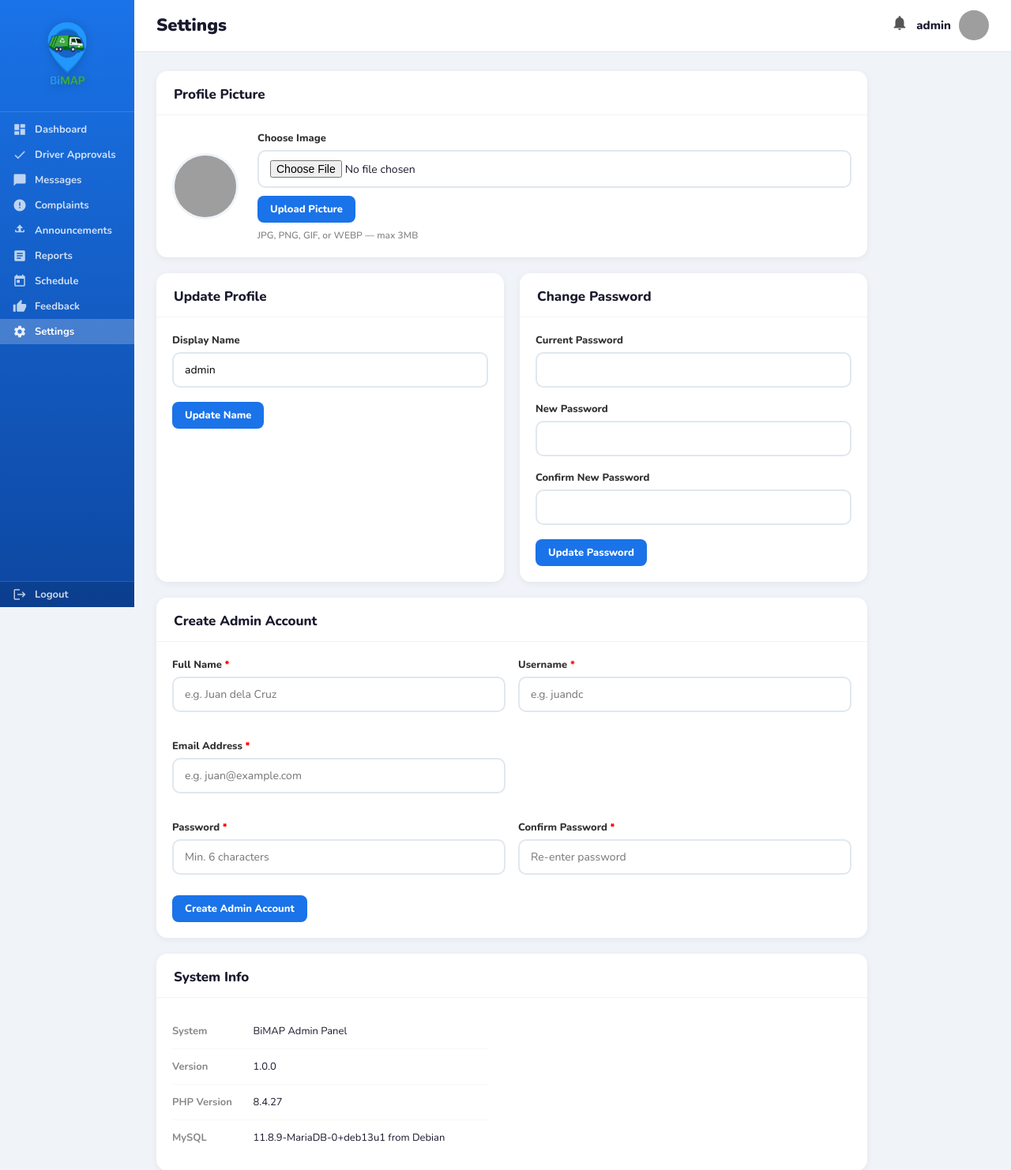
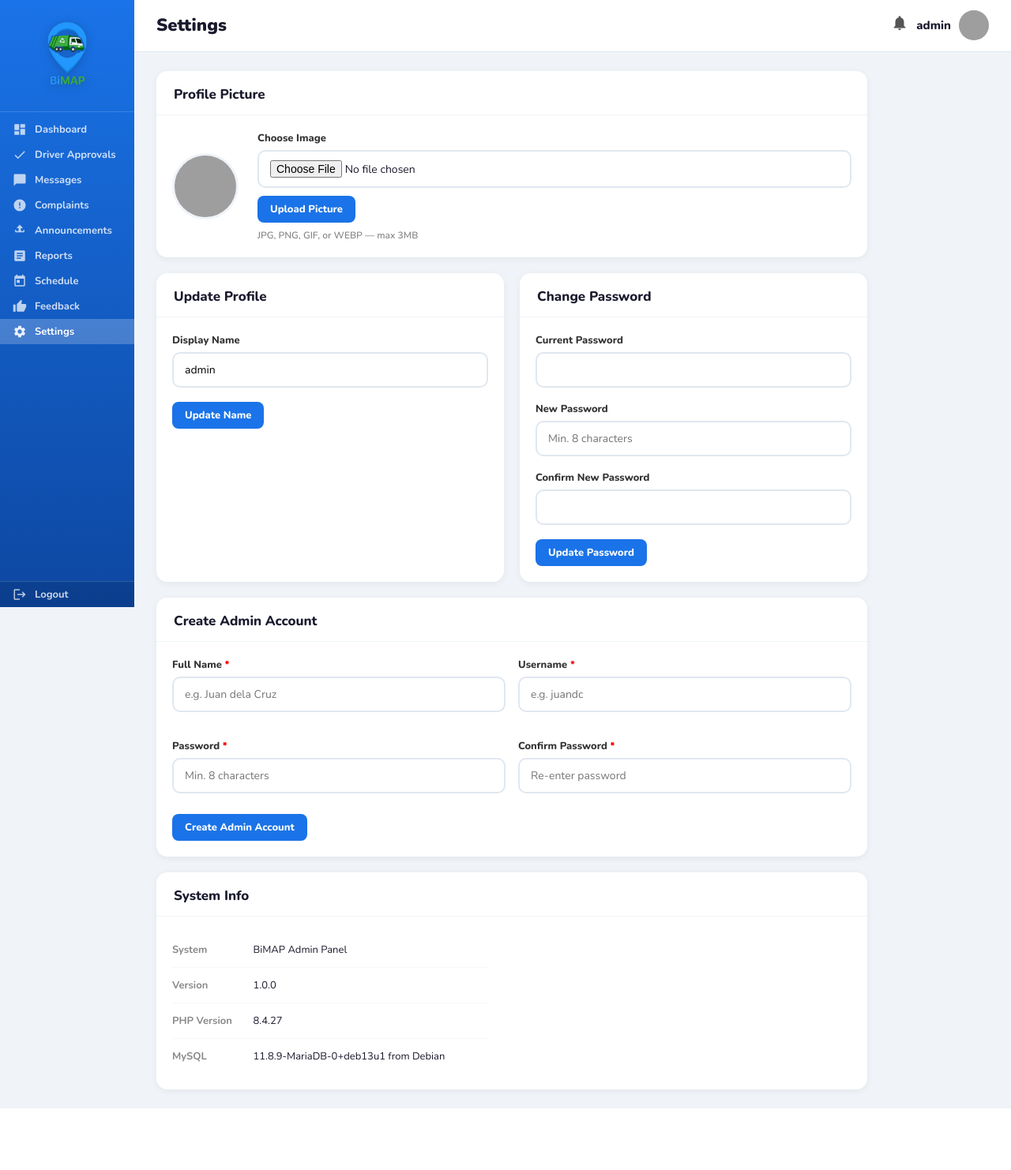
Before and after one commit to fukiemon/bimap-backend, a PHP site: page /admin/settings.php in a window 1280 px wide. Shown: the part 31-1513 px from the top of the page at 79% size. After the commit the page ends 1435 px from the top, so only its background shows below. Run offline with PHP 8.4, Linux system fonts and the light colour scheme; a user stored in the database is signed in; tables that the repository leaves empty hold one stand-in row (values such as "Sample post"); grey boxes are pictures that could not be loaded.

Commit message:
Update settings.php

```diff
--- a/admin/settings.php
+++ b/admin/settings.php
@@ -1,12 +1,14 @@
 <?php
 session_start();
 require_once '../includes/db.php';
+requireAdminLogin(); // before ANY handling below
 
 $page_title = 'Settings';
 $active_nav = 'settings';
 
 $success = '';
 $error = '';
+$adminId = (int)$_SESSION['admin_id'];
 
 // Change password
 if (isset($_POST['change_password'])) {
@@ -14,30 +16,30 @@ if (isset($_POST['change_password'])) {
     $new_pw = $_POST['new_password'] ?? '';
     $confirm = $_POST['confirm_password'] ?? '';
 
-    $admin = $conn->query("SELECT password FROM admin WHERE id=" . (int)$_SESSION['admin_id'])->fetch_assoc();
-    if (!password_verify($current, $admin['password'])) {
+    $s = $conn->prepare("SELECT password FROM admin WHERE id = ?");
+    $s->bind_param('i', $adminId);
+    $s->execute();
+    $admin = $s->get_result()->fetch_assoc();
+
+    if (!$admin || !password_verify($current, $admin['password'])) {
         $error = 'Current password is incorrect.';
-    } elseif (strlen($new_pw) < 6) {
-        $error = 'New password must be at least 6 characters.';
+    } elseif (strlen($new_pw) < 8) {
+        $error = 'New password must be at least 8 characters.';
     } elseif ($new_pw !== $confirm) {
         $error = 'Passwords do not match.';
     } else {
         $hash = password_hash($new_pw, PASSWORD_DEFAULT);
-        $conn->query("UPDATE admin SET password='$hash' WHERE id=" . (int)$_SESSION['admin_id']);
+        $u = $conn->prepare("UPDATE admin SET password = ? WHERE id = ?");
+        $u->bind_param('si', $hash, $adminId);
+        $u->execute();
         $success = 'Password updated successfully!';
     }
 }
 
 // Update profile picture
 //
-// NOTE: this used to save the upload to ../uploads/admin_profiles/ on disk
-// and store just the relative path in the DB. That breaks on Render (and
-// any container host): the container's local filesystem is not persistent,
-// so anything written here disappears the next time the container restarts
-// or redeploys — even though the DB path still points at it. The fix is to
-// store the image itself (as a base64 data URI) directly in the database,
-// the same pattern already used for driver license photos and complaint
-// photos elsewhere in this schema.
+// The image is stored as a base64 data URI in the database (not on disk),
+// because the container filesystem on Render is not persistent.
 if (isset($_POST['update_pic']) && isset($_FILES['profile_pic'])) {
     $file = $_FILES['profile_pic'];
 
@@ -64,7 +66,7 @@ if (isset($_POST['update_pic']) && isset($_FILES['profile_pic'])) {
                 $dataUri = 'data:' . $mimeType . ';base64,' . base64_encode($imageBytes);
 
                 $stmt = $conn->prepare("UPDATE admin SET profile_pic_data=? WHERE id=?");
-                $stmt->bind_param("si", $dataUri, $_SESSION['admin_id']);
+                $stmt->bind_param("si", $dataUri, $adminId);
 
                 if ($stmt->execute()) {
                     $_SESSION['admin_pic'] = $dataUri;
@@ -80,52 +82,45 @@ if (isset($_POST['update_pic']) && isset($_FILES['profile_pic'])) {
 // Update name
 if (isset($_POST['update_name'])) {
     $name = trim($_POST['admin_name'] ?? '');
-    if ($name) {
-        $conn->query("UPDATE admin SET name='" . $conn->real_escape_string($name) . "' WHERE id=" . (int)$_SESSION['admin_id']);
+    if ($name !== '') {
+        $u = $conn->prepare("UPDATE admin SET name = ? WHERE id = ?");
+        $u->bind_param('si', $name, $adminId);
+        $u->execute();
         $_SESSION['admin_name'] = $name;
         $success = 'Profile updated successfully!';
     }
 }
 
-// Create new admin account
+// Create new admin account (username + password, no email)
 if (isset($_POST['create_admin'])) {
     $new_name     = trim($_POST['new_admin_name'] ?? '');
     $new_username = trim($_POST['new_admin_username'] ?? '');
-    $new_email    = trim($_POST['new_admin_email'] ?? '');
     $new_pw       = $_POST['new_admin_password'] ?? '';
     $new_confirm  = $_POST['new_admin_confirm_password'] ?? '';
 
-    if (empty($new_name) || empty($new_username) || empty($new_email) || empty($new_pw)) {
-        $error = 'Name, username, email, and password are required.';
-    } elseif (!filter_var($new_email, FILTER_VALIDATE_EMAIL)) {
-        $error = 'Please enter a valid email address.';
-    } elseif (strlen($new_pw) < 6) {
-        $error = 'Password must be at least 6 characters.';
+    if ($new_name === '' || $new_username === '' || $new_pw === '') {
+        $error = 'Name, username, and password are required.';
+    } elseif (!preg_match('/^[A-Za-z0-9._-]{4,30}$/', $new_username)) {
+        $error = 'Username must be 4-30 characters: letters, numbers, dot, dash or underscore.';
+    } elseif (strlen($new_pw) < 8) {
+        $error = 'Password must be at least 8 characters.';
     } elseif ($new_pw !== $new_confirm) {
         $error = 'Passwords do not match.';
     } else {
-        $escaped_username = $conn->real_escape_string($new_username);
-        $escaped_email    = $conn->real_escape_string($new_email);
+        $check = $conn->prepare("SELECT id FROM admin WHERE username = ?");
+        $check->bind_param('s', $new_username);
+        $check->execute();
 
-        // Check if username already exists
-        $check_user  = $conn->query("SELECT id FROM admin WHERE username='$escaped_username'");
-        // Check if email already exists
-        $check_email = $conn->query("SELECT id FROM admin WHERE email='$escaped_email'");
+        if ($check->get_result()->num_rows > 0) {
+            $error = 'Username already exists. Please choose a different one.';
+        } else {
+            $hashed_pw = password_hash($new_pw, PASSWORD_DEFAULT);
+            $ins = $conn->prepare(
+                "INSERT INTO admin (name, username, password, created_at) VALUES (?, ?, ?, NOW())"
+            );
+            $ins->bind_param('sss', $new_name, $new_username, $hashed_pw);
 
-        if ($check_user && $check_user->num_rows > 0) {
-            $error = 'Username already exists. Please choose a different one.';
-        } elseif ($check_email && $check_email->num_rows > 0) {
-            $error = 'Email already exists. Please use a different email.';
-        } else {
-            $escaped_name = $conn->real_escape_string($new_name);
-            $hashed_pw    = password_hash($new_pw, PASSWORD_DEFAULT);
-
-            $result = $conn->query(
-                "INSERT INTO admin (name, username, email, password, created_at)
-                 VALUES ('$escaped_name', '$escaped_username', '$escaped_email', '$hashed_pw', NOW())"
-            );
-
-            if ($result) {
+            if ($ins->execute()) {
                 $success = "Admin account for '$new_name' created successfully!";
             } else {
                 $error = 'Failed to create admin account. Please try again.';
@@ -187,15 +182,15 @@ include '../includes/admin_header.php';
       <form method="POST">
         <div class="form-group">
           <label>Current Password</label>
-          <input type="password" name="current_password" class="form-control" required>
+          <input type="password" name="current_password" class="form-control" autocomplete="current-password" required>
         </div>
         <div class="form-group">
           <label>New Password</label>
-          <input type="password" name="new_password" class="form-control" required>
+          <input type="password" name="new_password" class="form-control" autocomplete="new-password" placeholder="Min. 8 characters" required>
         </div>
         <div class="form-group">
           <label>Confirm New Password</label>
-          <input type="password" name="confirm_password" class="form-control" required>
+          <input type="password" name="confirm_password" class="form-control" autocomplete="new-password" required>
         </div>
         <button type="submit" name="change_password" class="btn btn-primary">Update Password</button>
       </form>
@@ -223,31 +218,20 @@ include '../includes/admin_header.php';
           <input type="text" name="new_admin_username" class="form-control"
                  placeholder="e.g. juandc"
                  value="<?= htmlspecialchars($_POST['new_admin_username'] ?? '') ?>"
-                 required>
+                 autocomplete="off" required>
         </div>
-
-        <div class="form-group">
-          <label>Email Address <span style="color:red;">*</span></label>
-          <input type="email" name="new_admin_email" class="form-control"
-                 placeholder="e.g. juan@example.com"
-                 value="<?= htmlspecialchars($_POST['new_admin_email'] ?? '') ?>"
-                 required>
-        </div>
-
-        <!-- Spacer to keep grid aligned -->
-        <div></div>
 
         <div class="form-group">
           <label>Password <span style="color:red;">*</span></label>
           <input type="password" name="new_admin_password" class="form-control"
-                 placeholder="Min. 6 characters"
+                 placeholder="Min. 8 characters" autocomplete="new-password"
                  required>
         </div>
 
         <div class="form-group">
           <label>Confirm Password <span style="color:red;">*</span></label>
           <input type="password" name="new_admin_confirm_password" class="form-control"
-                 placeholder="Re-enter password"
+                 placeholder="Re-enter password" autocomplete="new-password"
                  required>
         </div>
 
```
